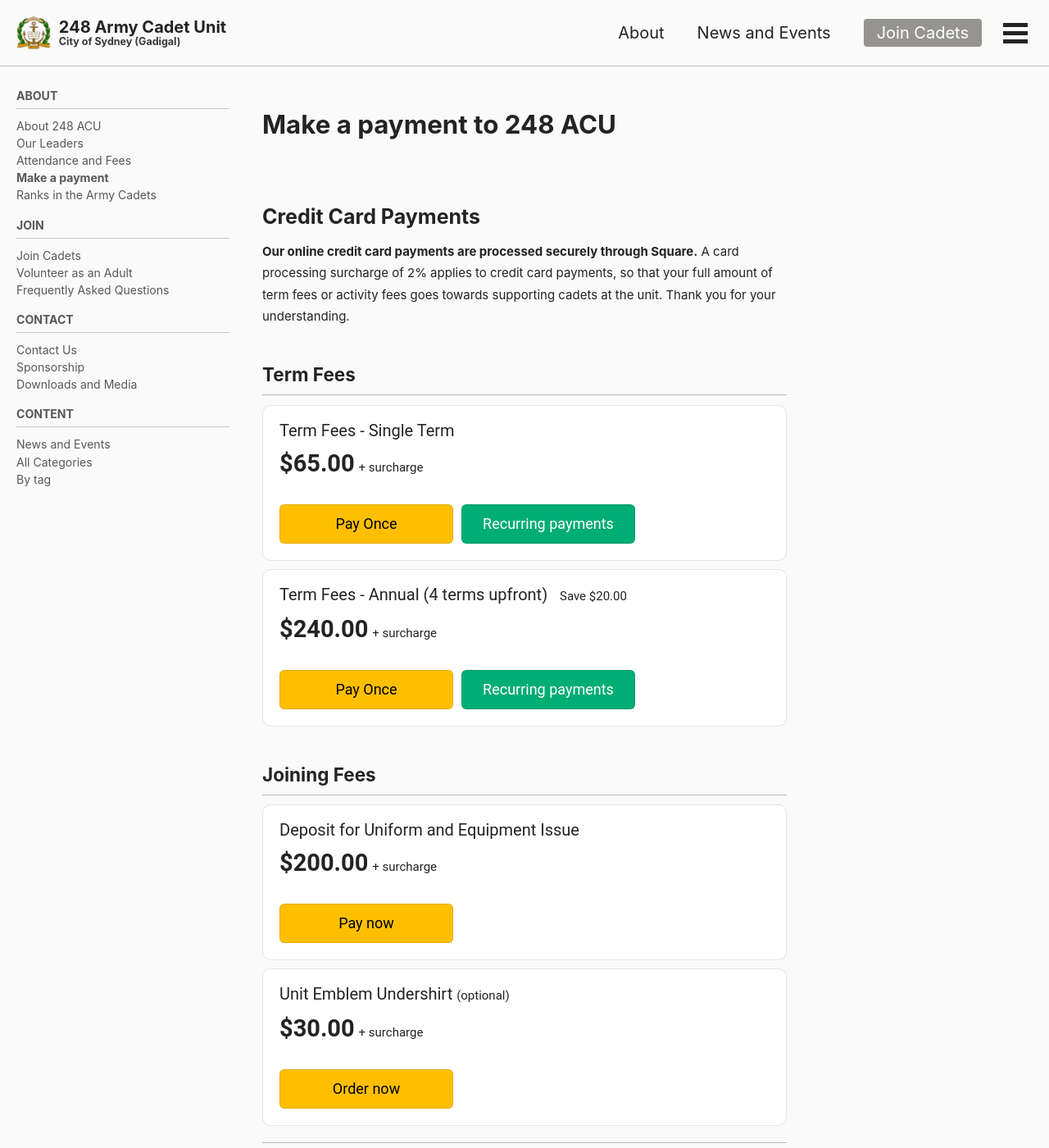
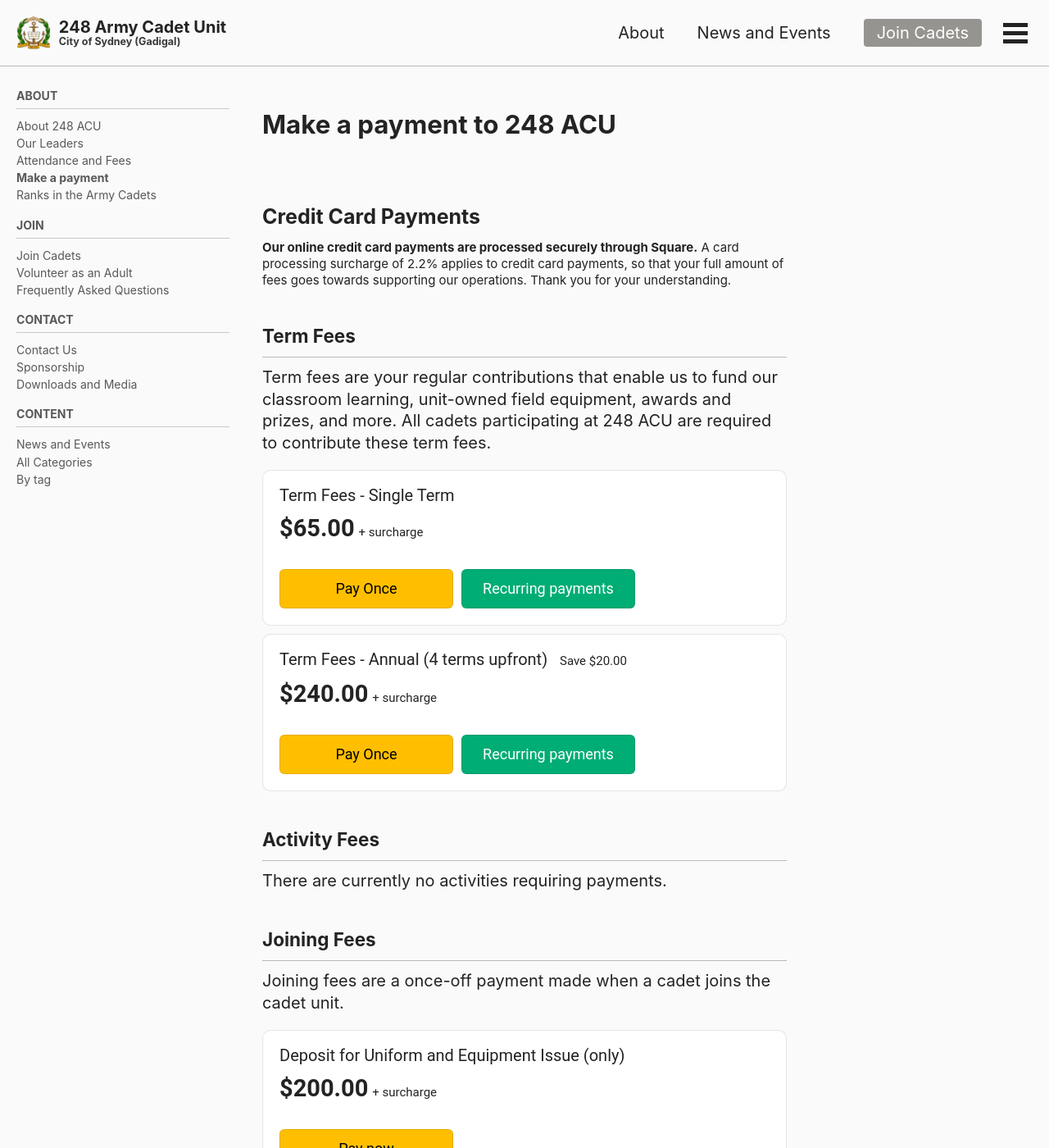
Before and after one commit to alansfyeung/248acu-website, a Jekyll site: the page built from _pages/payments.md, in a window 1280 px wide and 1400 px high. Shown: the whole window at 82% size. Built offline with Jekyll 4.4.1, drawn with Linux system fonts in a browser that asks for light colours; cached includes are drawn as plain includes.

Commit message:
Update payments links

```diff
--- a/_pages/payments.md
+++ b/_pages/payments.md
@@ -13,38 +13,47 @@
 
 ## Credit Card Payments
 
-<small><strong>Our online credit card payments are processed securely through Square.</strong> A card processing surcharge of 2% applies to credit card payments, so that your full amount of term fees or activity fees goes towards supporting cadets at the unit. Thank you for your understanding.</small>
+<p class="small"><strong>Our online credit card payments are processed securely through Square.</strong> A card processing surcharge of 2.2% applies to credit card payments, so that your full amount of fees goes towards supporting our operations. Thank you for your understanding.</p>
 
 ### Term Fees
+
+Term fees are your regular contributions that enable us to fund our classroom learning, unit-owned field equipment, awards and prizes, and more. All cadets participating at 248 ACU are required to contribute these term fees.
 
 <div class="fees__credit-card">
   <div class="fees__box">
       <p class="fees__box__title">Term Fees - Single Term</p>
       <p class="fees__box__price"><span class="fees__box__price--amount">$65.00</span> <small>+ surcharge</small></p>
       <div class="fees__button-group">
-        <a target="_blank" data-url="https://square.link/u/lNgAjpJP?src=embd" href="https://square.link/u/lNgAjpJP?src=embed" class="square-checkout-button fees__button">Pay Once</a>
-        <a target="_blank" data-url="https://square.link/u/J6nlNKC9?src=embd" href="https://square.link/u/J6nlNKC9?src=embed" class="square-checkout-button fees__button fees__button--alt">Recurring payments</a>
+        <a target="_blank" data-url="https://square.link/u/lNgAjpJP?src=embed" href="https://square.link/u/lNgAjpJP?src=embed" class="square-checkout-button fees__button">Pay Once</a>
+        <a target="_blank" data-url="https://square.link/u/WLi6h1Jy?src=embed" href="https://square.link/u/WLi6h1Jy?src=embed" class="square-checkout-button fees__button fees__button--alt">Recurring payments</a>
       </div>
   </div>
   <div class="fees__box">
       <p class="fees__box__title">Term Fees - Annual (4 terms upfront)  &nbsp;&nbsp;<small>Save $20.00</small></p>
       <p class="fees__box__price"><span class="fees__box__price--amount">$240.00</span> <small>+ surcharge</small></p>
       <div class="fees__button-group">
-        <a target="_blank" data-url="https://square.link/u/KrKdDTJX?src=embd" href="https://square.link/u/KrKdDTJX?src=embed" class="square-checkout-button fees__button">Pay Once</a>
-        <a target="_blank" data-url="https://square.link/u/sKTfBsx8?src=embd" href="https://square.link/u/sKTfBsx8?src=embed" class="square-checkout-button fees__button fees__button--alt">Recurring payments</a>
+        <a target="_blank" data-url="https://square.link/u/KrKdDTJX?src=embed" href="https://square.link/u/KrKdDTJX?src=embed" class="square-checkout-button fees__button">Pay Once</a>
+        <a target="_blank" data-url="https://square.link/u/ZaiQsbyd?src=embed" href="https://square.link/u/ZaiQsbyd?src=embed" class="square-checkout-button fees__button fees__button--alt">Recurring payments</a>
       </div>
   </div>
 </div>
 
 
+### Activity Fees
+
+There are currently no activities requiring payments.
+
+
 ### Joining Fees
+
+Joining fees are a once-off payment made when a cadet joins the cadet unit.
 
 <div class="fees__credit-card">
   <div class="fees__box">
-      <p class="fees__box__title">Deposit for Uniform and Equipment Issue </p>
+      <p class="fees__box__title">Deposit for Uniform and Equipment Issue (only)</p>
       <p class="fees__box__price"><span class="fees__box__price--amount">$200.00</span> <small>+ surcharge</small></p>
       <div class="fees__button-group">
-        <a target="_blank" data-url="https://square.link/u/Y4rlINVY?src=embd" href="https://square.link/u/Y4rlINVY?src=embed" class="square-checkout-button fees__button">Pay now</a>
+        <a target="_blank" data-url="https://square.link/u/Y4rlINVY?src=embed" href="https://square.link/u/Y4rlINVY?src=embed" class="square-checkout-button fees__button">Pay now</a>
       </div>
   </div>
   <div class="fees__box">
@@ -55,21 +64,6 @@
       </div>
   </div>
 </div>
-
-
-
-
-
-
-
-
-
-
-
-
-
-
-
 
 
 ---
```
